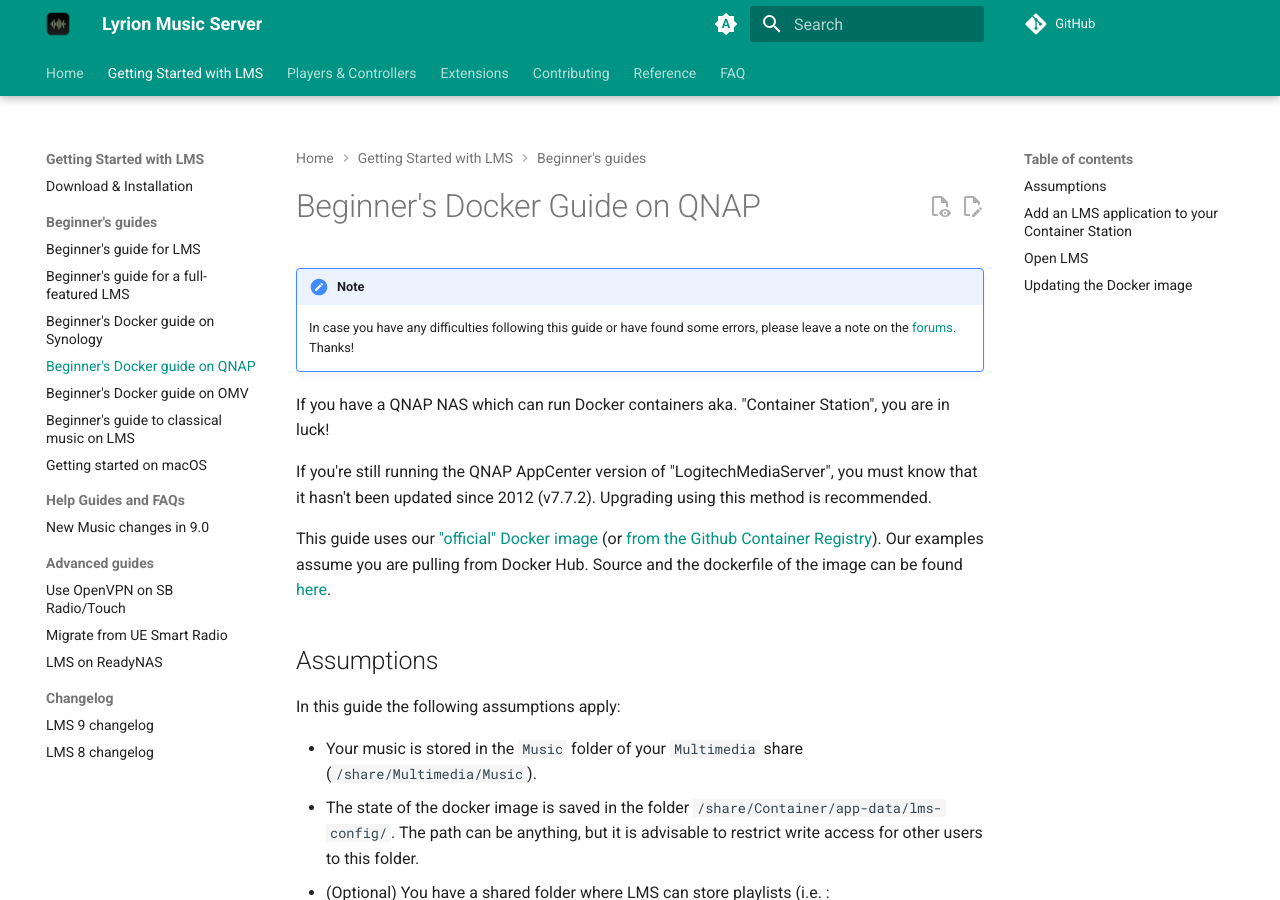
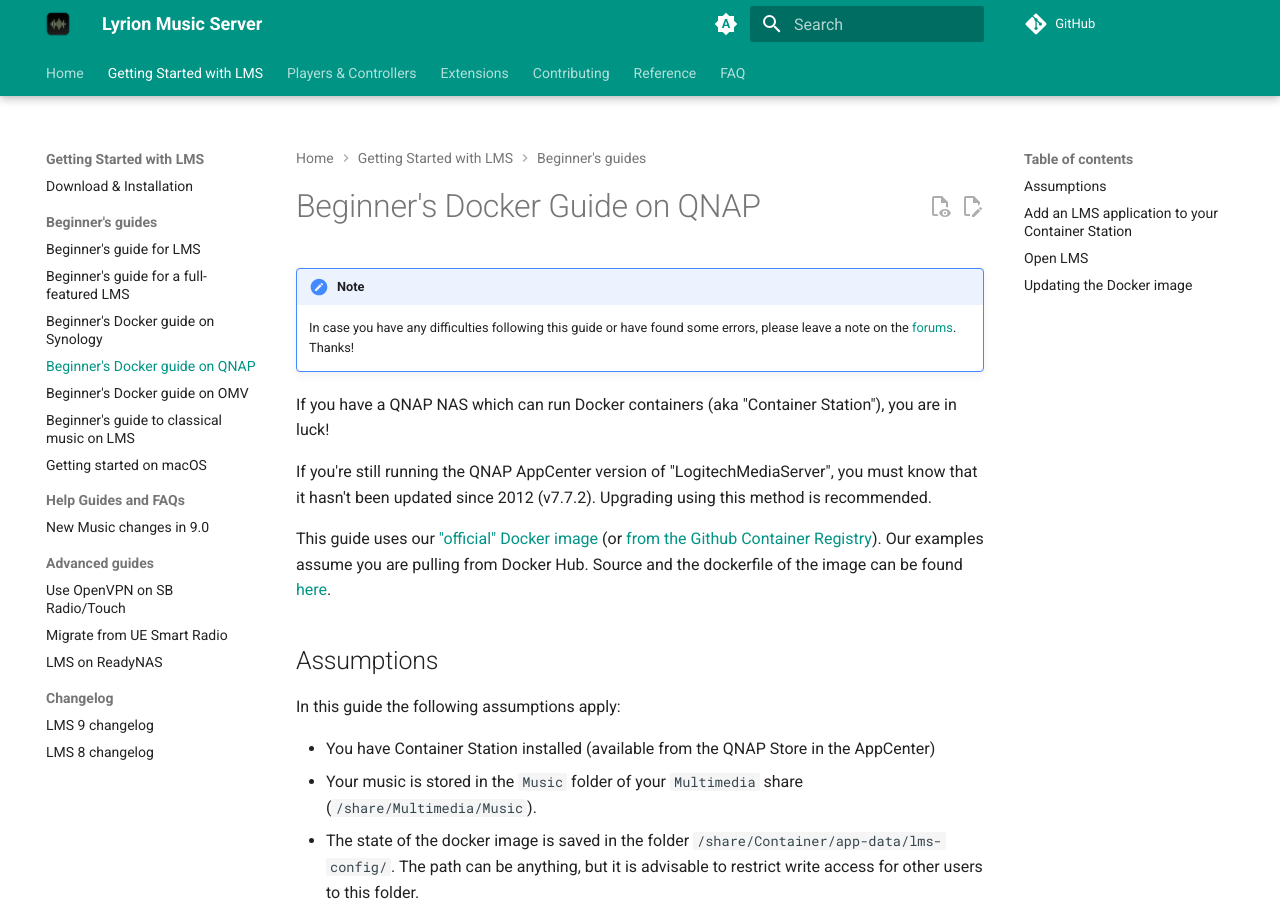
Before and after one commit to LMS-Community/lms-community.github.io, an MkDocs documentation site: the page built from docs/getting-started/beginners-guide-qnap-docker.md, in a window 1280 px wide and 900 px high. Built offline with MkDocs 1.6.1 and Material for MkDocs 9.7.7, drawn with Linux system fonts in a browser that asks for light colours; a script that is not in the unit is left out; plug-ins that fetch from the network failed and are left out; comment, search, counter and statistics services are not loaded; some of the changed text lies outside the part shown.

Commit message:
Fix typo in QNAP Docker guide and minor edits

```diff
--- a/docs/getting-started/beginners-guide-qnap-docker.md
+++ b/docs/getting-started/beginners-guide-qnap-docker.md
@@ -8,7 +8,7 @@
 !!! note
     In case you have any difficulties following this guide or have found some errors, please leave a note on the [forums](https://forums.lyrion.org/forum/developer-forums/developers/1668265-documentation-update-call-for-volunteers). Thanks!
 
-If you have a QNAP NAS which can run Docker containers aka. "Container Station", you are in luck!
+If you have a QNAP NAS which can run Docker containers (aka "Container Station"), you are in luck!
 
 If you're still running the QNAP AppCenter version of "LogitechMediaServer", you must know that it hasn't been updated since 2012 (v7.7.2). Upgrading using this method is recommended.
 
@@ -18,6 +18,7 @@
 
 In this guide the following assumptions apply:
 
+- You have Container Station installed (available from the QNAP Store in the AppCenter)
 - Your music is stored in the `Music` folder of your `Multimedia` share (`/share/Multimedia/Music`).
 - The state of the docker image is saved in the folder `/share/Container/app-data/lms-config/`. The path can be anything, but it is advisable to restrict write access for other users to this folder.
 - (Optional) You have a shared folder where LMS can store playlists (i.e. : `/share/Multimedia/Playlists/LMS`).
```
Also changed, not shown: other parts of docs/getting-started/beginners-guide-qnap-docker.md (+1 -1 lines).
